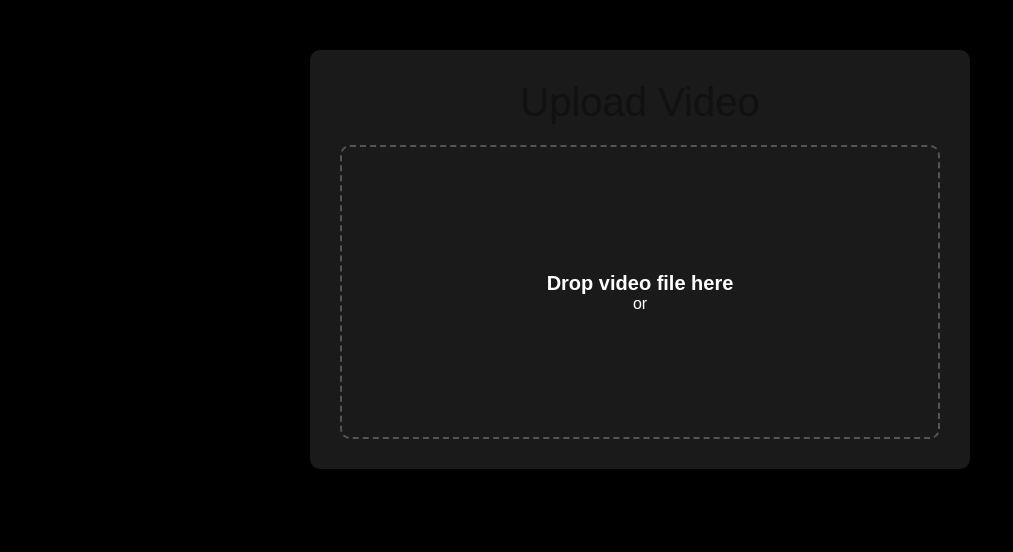
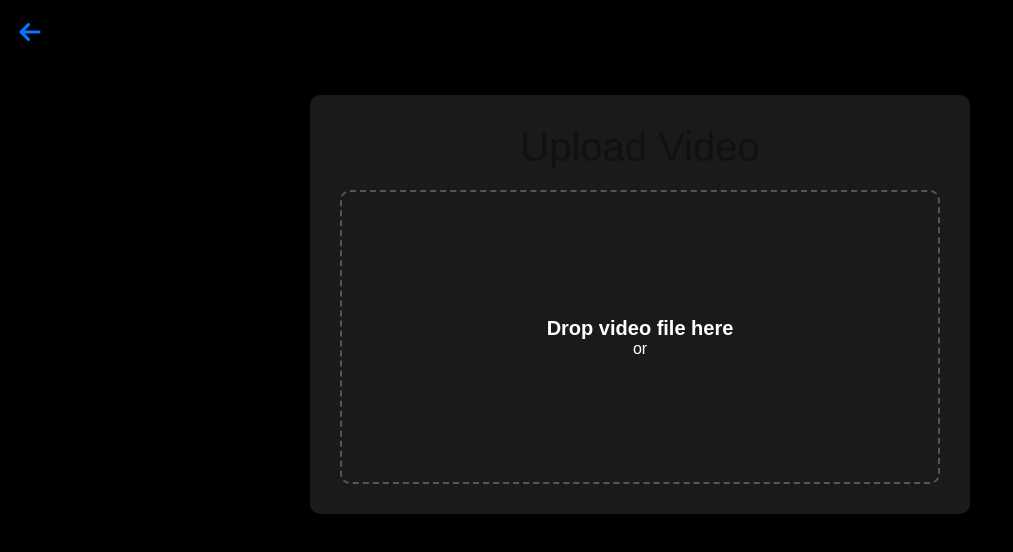
Before and after one commit to urvashi912/DeepFake_website, a plain HTML site: page upload.html in a window 1280 px wide. Shown: the whole page, without its empty margins (0-1013 px from the left). Drawn offline with nearby package versions, Linux system fonts and the light colour scheme; files that its build step writes are made by us from their sources.

Commit message:
back btn

```diff
--- a/upload.html
+++ b/upload.html
@@ -5,6 +5,7 @@
     <meta name="viewport" content="width=device-width, initial-scale=1.0">
     <title>Upload Video - Deepfake Detection</title>
     <link rel="stylesheet" href="style.css">
+    <link rel="stylesheet" href="https://cdnjs.cloudflare.com/ajax/libs/font-awesome/6.0.0-beta3/css/all.min.css">
     <style>
         body {
             background-color: black;
@@ -96,6 +97,21 @@
             animation: spin 2s linear infinite;
             margin: 20px auto;
         }
+        .back-button {
+            display: block;
+            margin: 20px;
+            margin-left:-1200px;
+            text-align: center;
+        }
+        .back-button i {
+            font-size: 24px;
+            color: #007bff;
+            cursor: pointer;
+            transition: color 0.2s ease-in-out;
+        }
+        .back-button i:hover {
+            color: #0056b3;
+        }
         @keyframes spin {
             0% { transform: rotate(0deg); }
             100% { transform: rotate(360deg); }
@@ -107,6 +123,9 @@
     </style>
 </head>
 <body>
+    <div class="back-button">
+        <i class="fas fa-arrow-left" onclick="javascript:history.back()"></i>
+    </div>
     <div class="upload-container">
         <h1 class="upload-title">Upload Video</h1>
         <label for="video-upload" class="drop-container" id="dropcontainer">
```
Also changed, not shown: image_deep.html (+3 -11 lines).
